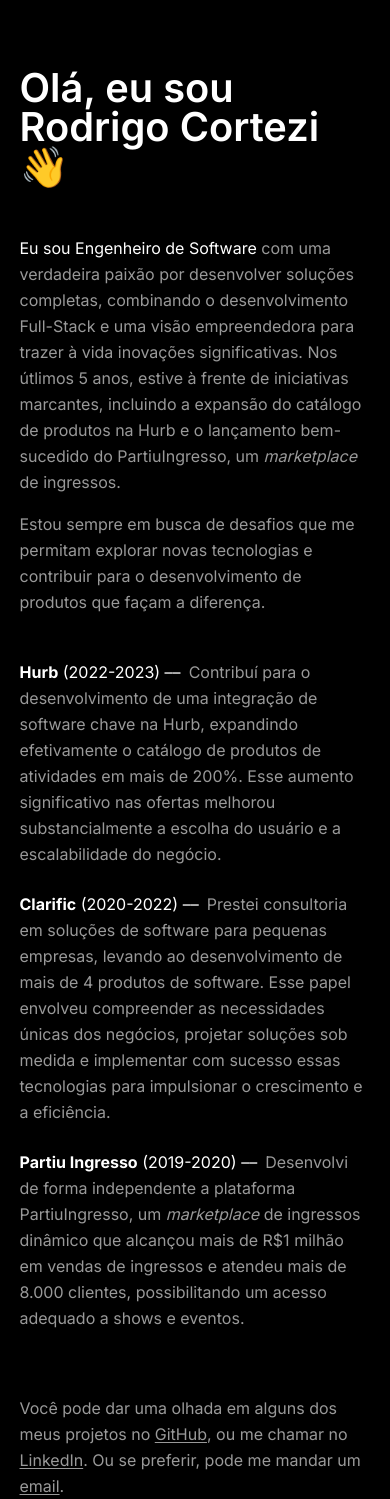
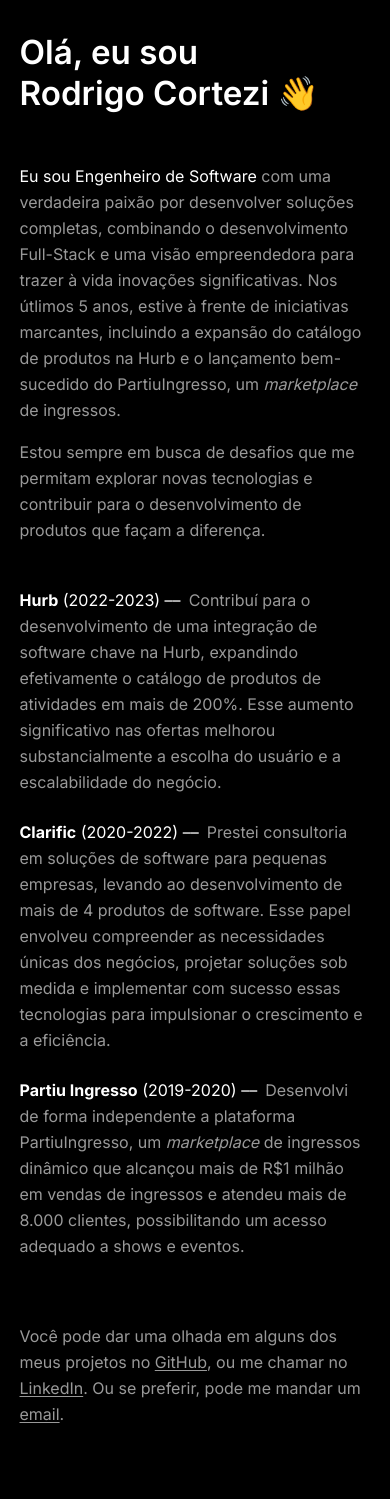
Before and after one commit to rodrigovcortezi/rodrigocortezi.com, a Next.js app: page / in a window 390 px wide. After the commit the page ends 1443 px from the top, so only its background shows below. Built offline with nearby package versions, Linux system fonts and the light colour scheme.

Commit message:
style: some mobile tweaks

```diff
--- a/src/app/page.tsx
+++ b/src/app/page.tsx
@@ -3,9 +3,10 @@
     <>
       <main className="px-[5vw]">
         <div className="max-w-4xl mx-auto">
-          <section className="pt-[8vh]">
-            <h1 className="text-4xl text-white font-semibold leading-none">
-              Olá, eu sou Rodrigo Cortezi 👋
+          <section className="pt-8 md:pt-[6vh]">
+            <h1 className="text-3xl md:text-4xl text-white font-semibold leading-tight md:leading-none">
+              Olá, eu sou{' '}
+              <span className="whitespace-nowrap">Rodrigo Cortezi</span> 👋
             </h1>
             <p className="pt-12 leading-relaxed">
               <span className="text-white">Eu sou Engenheiro de Software</span>{' '}
@@ -62,7 +63,7 @@
               </li>
             </ul>
           </section>
-          <section className="pt-16">
+          <section className="pt-16 pb-4">
             <p className="leading-relaxed">
               Você pode dar uma olhada em alguns dos meus projetos no{' '}
               <a href="https://github.com/rodrigovcortezi">GitHub</a>, ou me
@@ -74,7 +75,6 @@
           </section>
         </div>
       </main>
-      <footer></footer>
     </>
   )
 }
```
